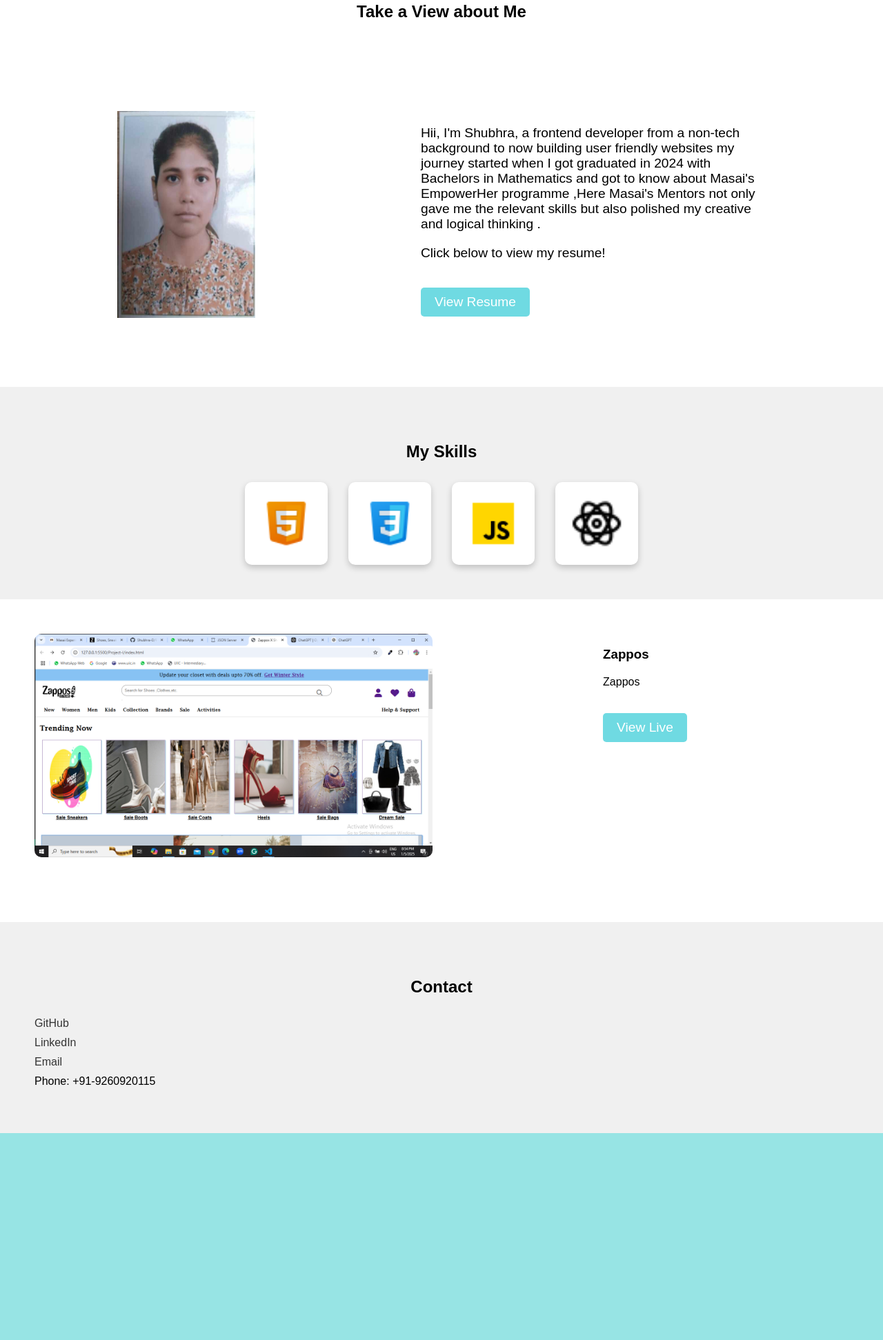
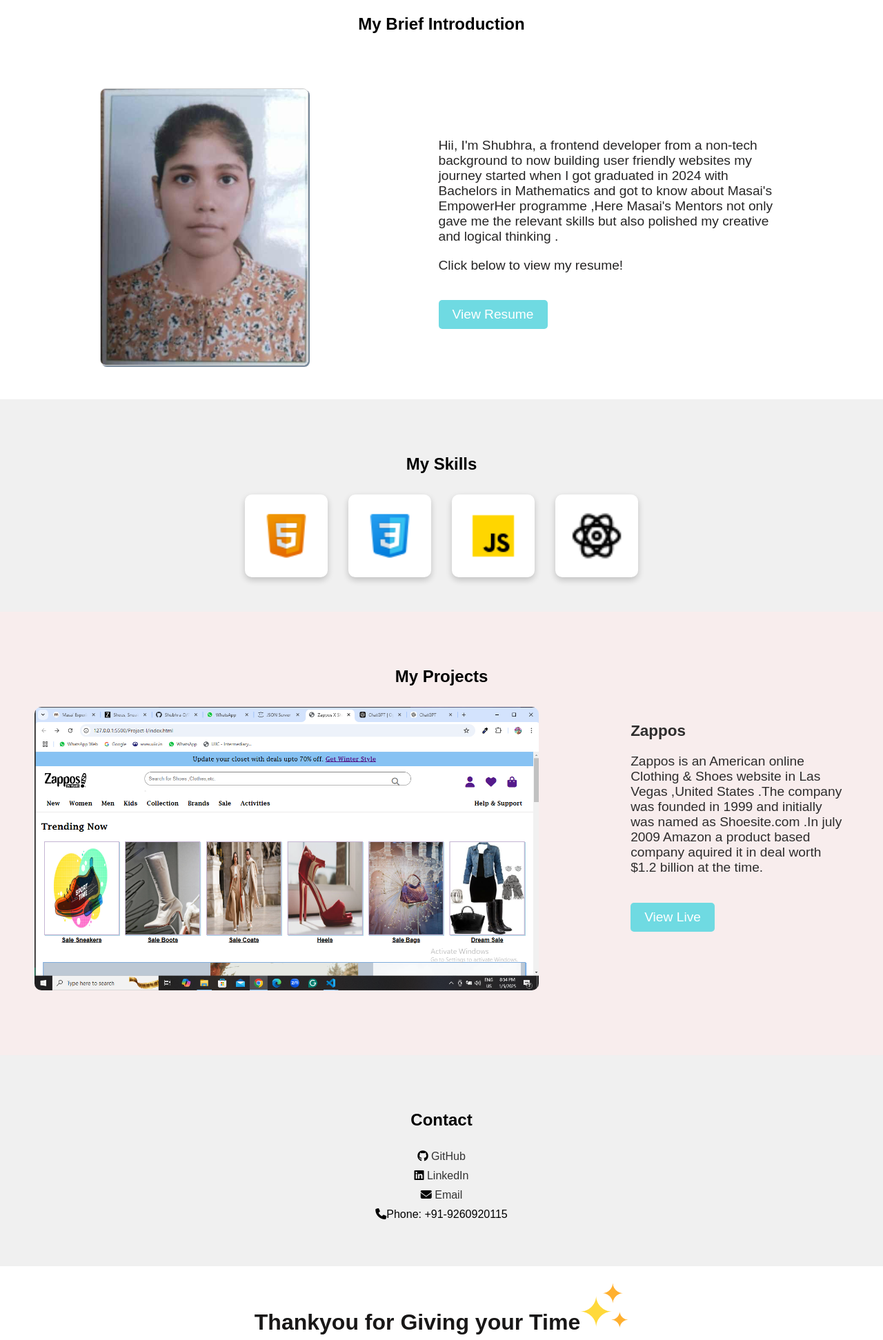
Before and after one commit to Shubhra-D/Portfolio-Js, a plain HTML site: page index.html in a window 1280 px wide. Shown: the part 837-2780 px from the top of the page at 69% size. Before the commit the page ends 2480 px from the top, so only its background shows below. Drawn offline with Linux system fonts and the light colour scheme.

Commit message:
Almost Completed

```diff
--- a/index.html
+++ b/index.html
@@ -32,7 +32,7 @@
         <div class="home-left">
           <!-- Image of female user sitting in front of laptop -->
           <img
-            src="./assests/developer.jpg"
+            src="./assests/dev.jpg"
             alt="Female user working on laptop"
           />
         </div>
@@ -45,11 +45,10 @@
       </div>
     </section>
 
-    <!-- About Section -->
+    <!-- About Section -->\
     <section id="about">
-        <h2>Take a View about Me</h2>
+        <h2>My Brief Introduction</h2>
       <div class="about-content">
-
         <img src="./assests/shubhra.jpeg" alt="Shubhra's Photo" />
         <div class="about-text">
           <p>
@@ -92,13 +91,14 @@
     <!-- Projects Section -->
     <section id="projects">
       <div class="projects-content">
+        <h2>My Projects</h2>
         <div class="project">
           <div class="project-image">
             <img src="./assests/project.png" alt="Project" />
           </div>
           <div class="project-description">
             <h3>Zappos</h3>
-            <p>Zappos</p>
+            <p>Zappos is an American online Clothing & Shoes website in Las Vegas ,United States .The company was founded in 1999 and initially was named as Shoesite.com .In july 2009 Amazon a product based company aquired it in deal worth $1.2 billion at the time.</p>
             <a href="https://shubhra-d.github.io/Project-I/" target="_blank">
               <button>View Live</button>
             </a>
@@ -113,21 +113,26 @@
         <h2>Contact</h2>
         <ul>
           <li>
+            <i class="fa-brands fa-github"></i>
             <a href="https://github.com/settings/profile" target="_blank"
               >GitHub</a
             >
           </li>
           <li>
-            <a href="https://www.linkedin.com/in/your-linkedin" target="_blank"
+            <i class="fa-brands fa-linkedin"></i>
+            <a href="https://www.linkedin.com/in/shubhra-dwivedi-b7b513233/" target="_blank"
               >LinkedIn</a
             >
           </li>
-          <li><a href="shubhradwivedi21@gmail.com">Email</a></li>
-          <li>Phone: +91-9260920115</li>
+
+          <li>
+            <i class="fa-solid fa-envelope"></i>
+            <a href="shubhradwivedi21@gmail.com">Email</a></li>
+          <li><i class="fa-solid fa-phone"></i>Phone: +91-9260920115</li>
         </ul>
       </div>
     </section>
-
+   <h1>Thankyou for Giving your Time<img src="./assests/star.png" width="70px"/></h1>
     <script src="script.js"></script>
   </body>
 </html>
--- a/styles.css
+++ b/styles.css
@@ -3,7 +3,11 @@
     font-family: Arial, sans-serif;
     margin: 0;
     padding: 0;
-    background-color:rgb(151, 228, 228);
+}
+h1{
+    text-align: center;
+    color:rgb(24, 23, 23);
+
 }
 h2{
     text-align: center;
@@ -94,7 +98,10 @@
     width: 80%;
     max-width: 400px;
     height: auto;
-    background-color: transparent;
+    background:none;
+    border: 1px solid lightgray;
+    border-radius: 8px;
+    box-shadow: 2px 2px lightslategray;
 }
 
 .home-right {
@@ -166,13 +173,17 @@
 }
 
 .about-content img {
-    width: 200px;
-    height: 300px;
-
+    width: 300px;
+    height: 400px;
+    background: none;
+    border: 1px solid lightgray;
+    border-radius: 8px;
+    box-shadow: 2px 2px lightslategray;
 }
 .about-text {
     max-width: 500px;
     font-size:larger;
+    color:rgb(39, 38, 38);
 }
 
 
@@ -227,21 +238,24 @@
 /* Projects Section */
 #projects {
     padding: 50px;
-    background-color: white;
+    background-color: rgb(248, 237, 237);
 }
 
 .project {
     display: flex;
-    justify-content: space-between;
+    justify-content: space-around;
     margin-bottom: 40px;
 }
 
 .project-description {
-    width: 50%;
+    width: 40%;
+    margin-left: -50px;
+    color:rgb(46, 45, 45);
+    font-size: larger;
 }
 
 .project-image img {
-    width: 70%;
+    width: 80%;
     height: auto;
     border-radius: 10px;
 }
@@ -264,6 +278,7 @@
 .contact-content ul {
     list-style-type: none;
     padding: 0;
+    text-align: center;
 }
 
 .contact-content li {
```
Also changed, not shown: assests/dev.jpg (added), assests/star.png (added).
